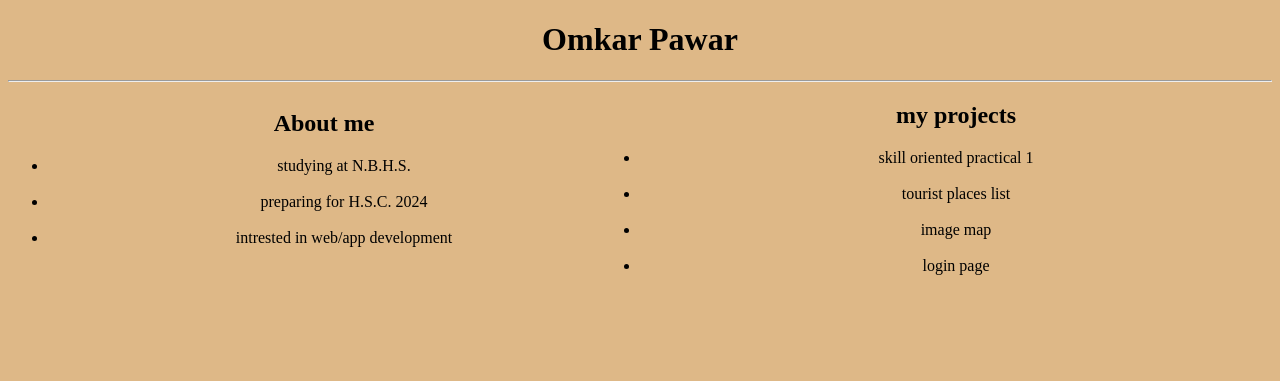
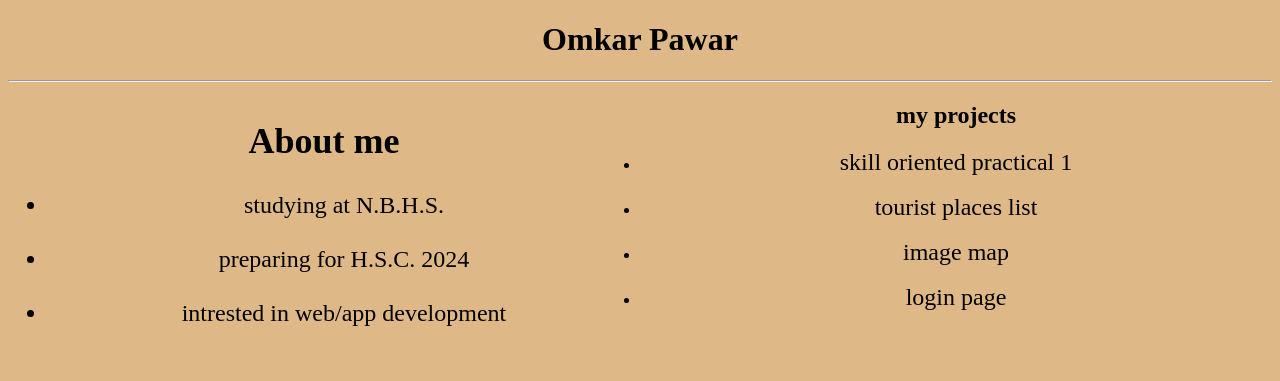
Before and after one commit to Omgp9308/sop, a plain HTML site: page index.html in a window 1280 px wide. Drawn offline with Linux system fonts and the light colour scheme.

Commit message:
Update index.html

```diff
--- a/index.html
+++ b/index.html
@@ -13,15 +13,15 @@
            {
             float: left;
             width: 50%;
-            overflow: hidden;
-           }
-            ul li a
+
+            font-size: 24px;
+            }
+
+           ul li a
            {
             color: black;
             text-decoration: none;
-           }
-           #rightside
-           {
+            font-size: 24px;
 
            }
        </style>
```
